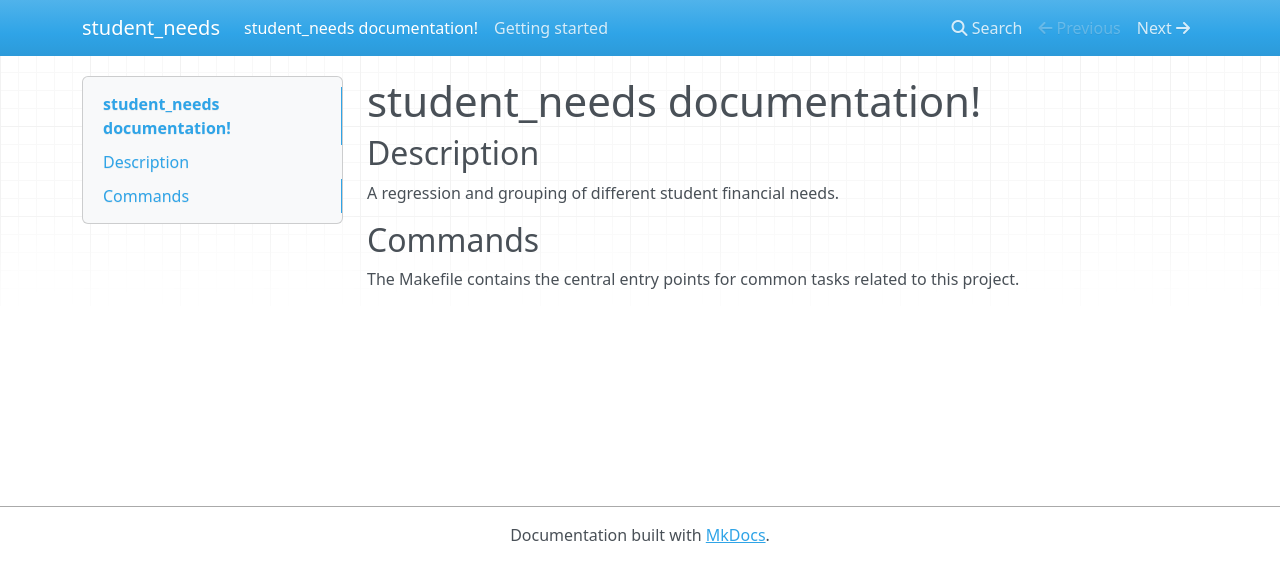
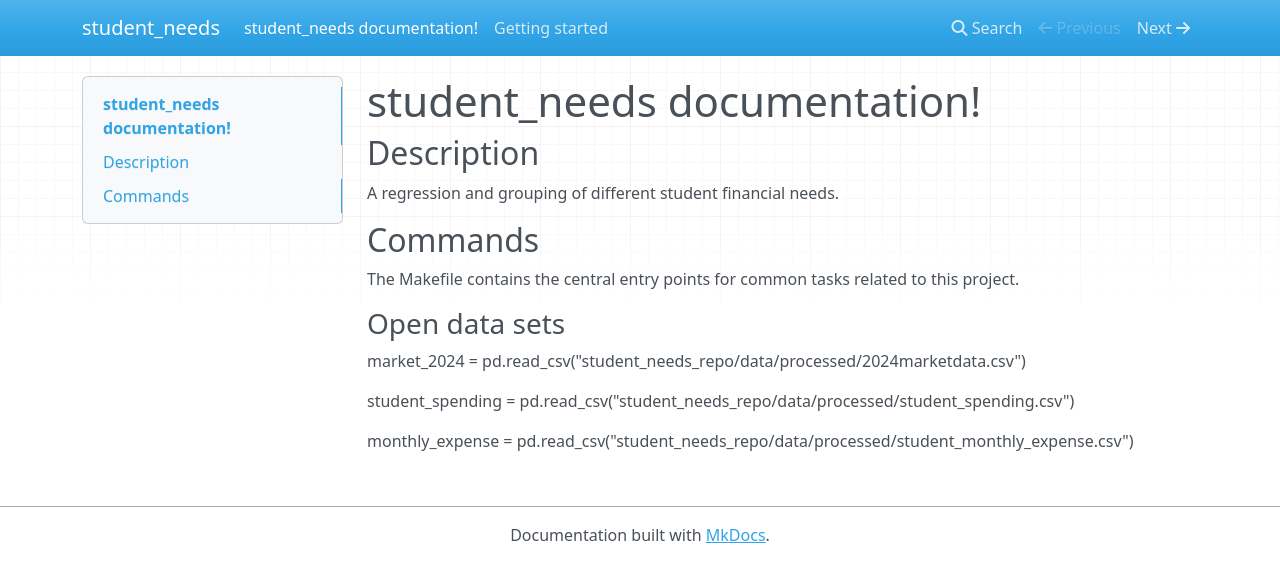
Before and after one commit to hana-e04/student_needs_gh, an MkDocs documentation site: the page built from docs/docs/index.md, in a window 1280 px wide. Shown: the top 582 px of the page. Built offline with MkDocs 1.6.1, drawn with Linux system fonts in a browser that asks for light colours; nearby versions of some CDN libraries.

```diff
--- a/docs/docs/index.md
+++ b/docs/docs/index.md
@@ -7,3 +7,10 @@
 ## Commands
 
 The Makefile contains the central entry points for common tasks related to this project.
+
+### Open data sets
+market_2024 = pd.read_csv("student_needs_repo/data/processed/2024marketdata.csv")
+
+student_spending = pd.read_csv("student_needs_repo/data/processed/student_spending.csv")
+
+monthly_expense = pd.read_csv("student_needs_repo/data/processed/student_monthly_expense.csv")
```
Also changed, not shown: reports/figures/household_market2024.png (added), reports/figures/personal_care_market2024.png (added), reports/figures/retail_food_market2024.png (added), 1 other file.
